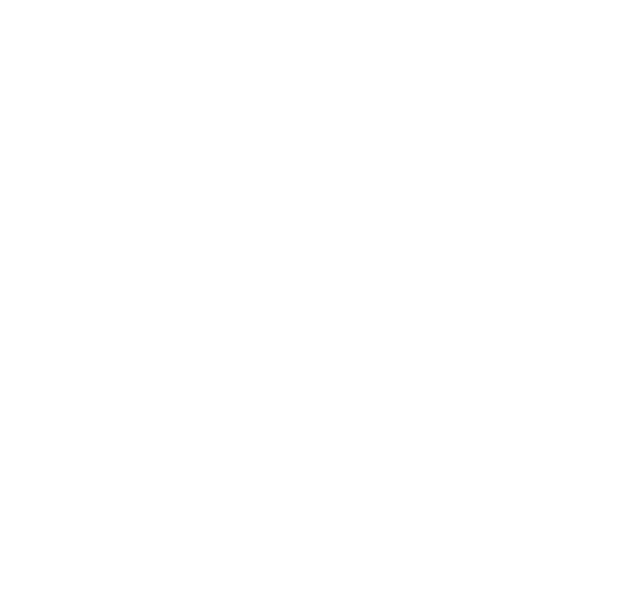
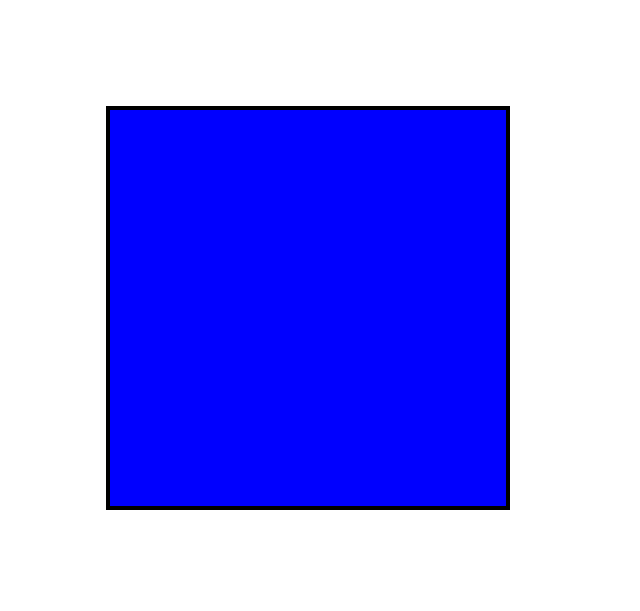
Before and after one commit to drscarbro/creative-coding, a plain HTML site: page fundamentals/index.html in a window 1280 px wide. Shown: the whole page, without its empty margins (0-640 px from the left). Drawn offline with Linux system fonts and the light colour scheme.

Commit message:
creates blue square on canvas

```diff
--- a/fundamentals/index.html
+++ b/fundamentals/index.html
@@ -8,6 +8,23 @@
 <body>
     <canvas height="600" width="600"></canvas>
     <script>
+        // select canvas element and create context
+        let canvas = document.querySelector("canvas");
+        let context = canvas.getContext("2d");
+        let x = 100;
+        let y = 100;
+        let height = 400;
+        let width = 400;
+        let center = x+(width/2);
+
+        // create a blue square that is 400x400 px
+        context.lineWidth = 4;
+        context.fillStyle = "blue";
+        // create a border of the square
+        context.beginPath();
+        context.rect(x, y, height, width);
+        context.fill();
+        context.stroke();
     </script>
 </body>
 </html>
```
